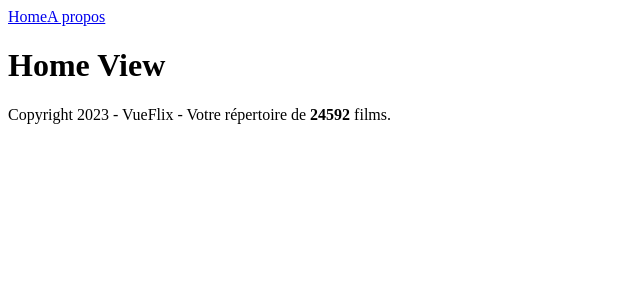
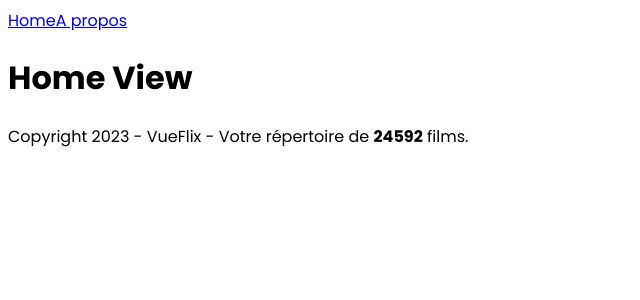
Before and after one commit to LoicDelplace/Vueflix, a Vue app: page / in a window 1280 px wide. Shown: the top 300 px of the page, without its empty margins (0-640 px from the left). Built offline with nearby package versions, Linux system fonts and the light colour scheme.

Commit message:
✨ Added "Poppins" font

```diff
--- a/src/App.vue
+++ b/src/App.vue
@@ -1,11 +1,18 @@
 <script setup>
-import { RouterView } from 'vue-router';
-import Header from '@/components/HeaderComponent.vue';
-import Footer from '@/components/FooterComponent.vue';
+import { RouterView } from 'vue-router'
+import Header from '@/components/HeaderComponent.vue'
+import Footer from '@/components/FooterComponent.vue'
 </script>
 
 <template>
   <Header />
   <RouterView />
-  <Footer/>
+  <Footer />
 </template>
+
+<style>
+@import url('https://fonts.bunny.net/css?family=poppins:100,100i,400,400i,600,600i,700,700i,900,900i');
+* {
+  font-family: "poppins", sans-serif;
+}
+</style>
```
